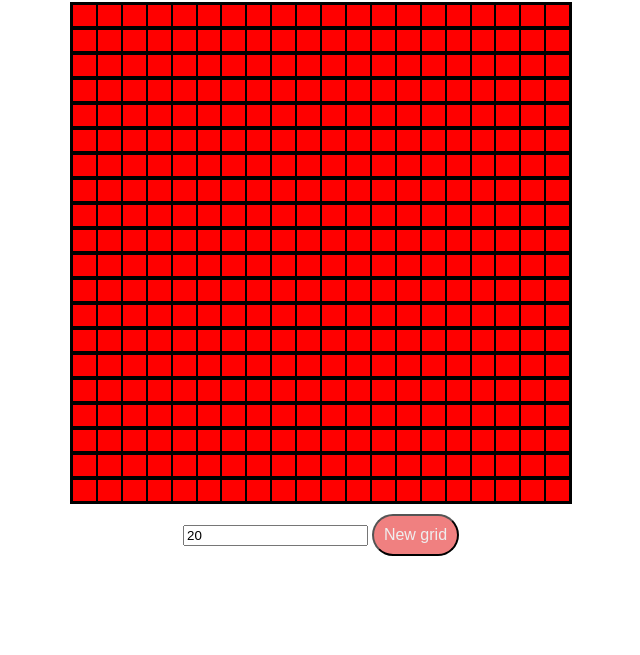
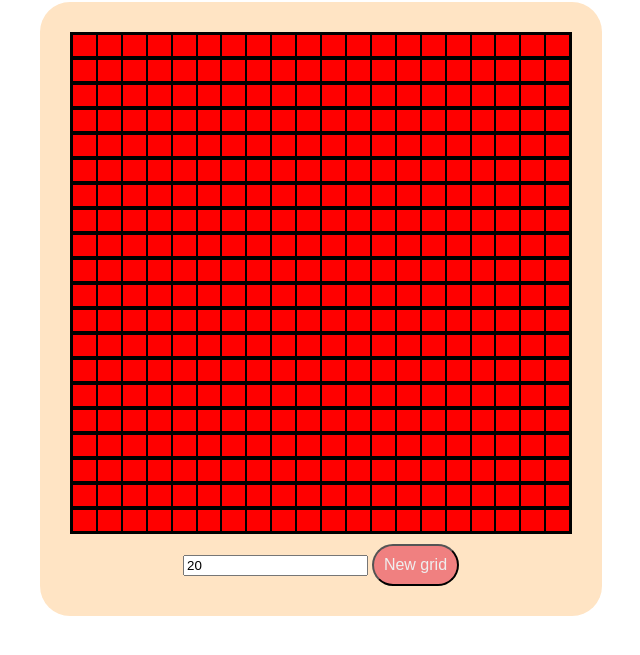
Before and after one commit to lukic-00/etch-a-sketch, a plain HTML site: page index.html in a window 1280 px wide. Shown: the part 87-742 px from the top of the page, without its empty margins (319-959 px from the left). Drawn offline with Linux system fonts and the light colour scheme.

Commit message:
added UI for display

```diff
--- a/index.html
+++ b/index.html
@@ -9,6 +9,7 @@
 </head>
 <body>
     <h1>Etch-a-sketch</h1>
+    <div class="display">
         <div class="superContainer">
             <div class="container"></div>
         </div>
@@ -17,5 +18,6 @@
             <button id="myBtn">New grid</button>
         </div>
         <div class="displayErrorContainer"></div>
+    </div>
 </body>
 </html>
--- a/style.css
+++ b/style.css
@@ -6,6 +6,12 @@ body {
     justify-content: center;
     align-items: center;
     font-family: "Rubik", sans-serif;
+}
+
+.display {
+    background-color: bisque;
+    padding: 30px;
+    border-radius: 30px;
 }
 
 .container{
@@ -54,6 +60,14 @@ body {
     flex: 1;
 }
 
+.displayErrorContainer{
+    text-align: center;
+}
+
+.inputContainer {
+    text-align: center;
+}
+
 .errorMessageClass {
     color: red;
 }
```
Lines whose indentation alone changed are shown as unchanged.
